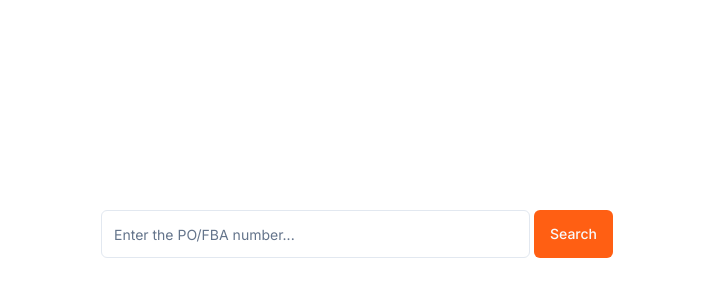
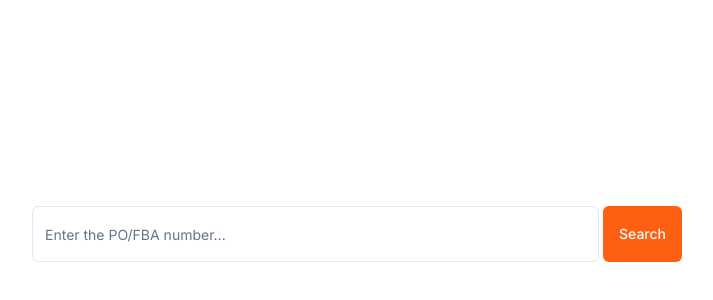
Before and after one commit to du2333/jaj-fba-search, a Next.js app: page /search in a window 1280 px wide. Shown: the part 166-466 px from the top of the page, without its empty margins (283-996 px from the left). Built offline with nearby package versions, Linux system fonts and the light colour scheme.

Commit message:
Update search bar and search page styles

```diff
--- a/app/components/search/searchBar.tsx
+++ b/app/components/search/searchBar.tsx
@@ -35,9 +35,9 @@ export default function SearchBar({
           required
           onChange={(e) => setSearchValue(e.target.value)}
           value={searchValue}
-          className="h-12"
+          className="h-14"
         />
-        <Button type="submit" className="ml-1 bg-[#ff5f13] rounded-md h-12" disabled={isLoading}>
+        <Button type="submit" className="ml-1 bg-[#ff5f13] rounded-md h-14" disabled={isLoading}>
           {isLoading && <Loader2 className="mr-2 h-4 w-4 animate-spin" />}
           {isLoading ? "Please wait" : "Search"}
         </Button>
--- a/app/search/page.tsx
+++ b/app/search/page.tsx
@@ -62,7 +62,7 @@ export default function SearchPage() {
 
   return (
     <div className="flex flex-col h-screen w-full items-center justify-center">
-      <div className="w-full md:max-w-lg">
+      <div className="w-full md:max-w-[650px]">
         <SearchBar
           placeholder="Enter the PO/FBA number..."
           onSearch={handleSearch}
```
